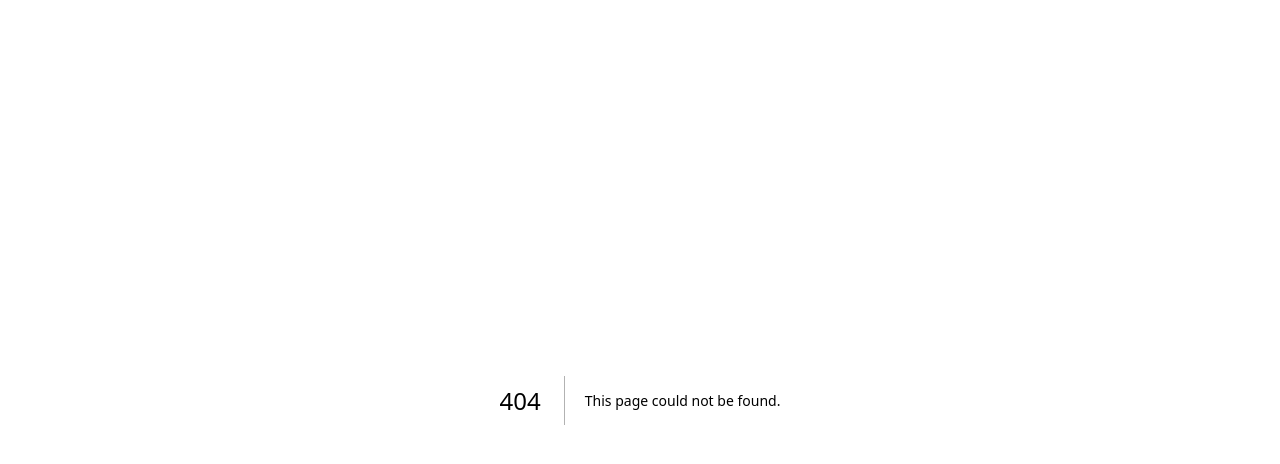
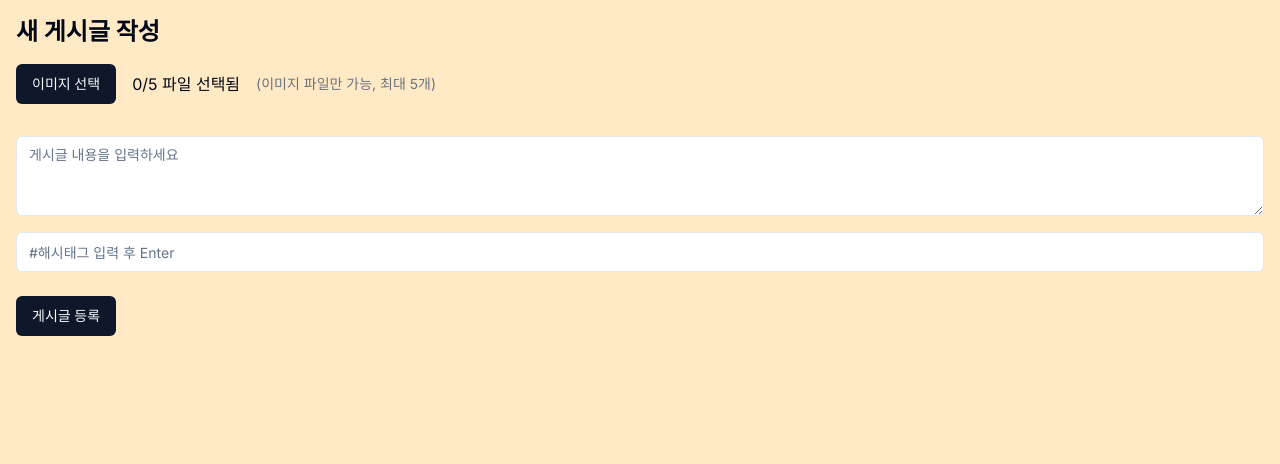
Before and after one commit to RYUJINSIK/SNSproject, a Next.js app: page /posts/write in a window 1280 px wide. Before the commit this address had no page. Shown: the top 464 px of the page. Built offline with nearby package versions, Linux system fonts and the light colour scheme.

Commit message:
게시글 작성 컴포넌트 추가

```diff
--- /dev/null
+++ b/app/posts/write/page.jsx
@@ -0,0 +1,12 @@
+import WritePost from "@/components/posts/WritePost";
+
+const WritePostPage = () => {
+  return (
+    <div className="container mx-auto p-4">
+      <h1 className="text-2xl font-bold mb-4">새 게시글 작성</h1>
+      <WritePost />
+    </div>
+  );
+};
+
+export default WritePostPage;
--- /dev/null
+++ b/components/posts/ImagePreview.jsx
@@ -0,0 +1,23 @@
+import React from "react";
+import Image from "next/image";
+
+const ImagePreview = ({ image, index, removeImage }) => (
+  <div className="relative">
+    <Image
+      src={image}
+      alt={`Preview ${index}`}
+      width={80}
+      height={80}
+      className="object-cover rounded"
+    />
+    <button
+      type="button"
+      onClick={() => removeImage(index)}
+      className="absolute top-0 right-0 bg-red-500 text-white rounded-full w-5 h-5 flex items-center justify-center"
+    >
+      ×
+    </button>
+  </div>
+);
+
+export default React.memo(ImagePreview);
--- /dev/null
+++ b/components/posts/WritePost.jsx
@@ -0,0 +1,143 @@
+"use client";
+import React, {
+  useState,
+  useEffect,
+  useRef,
+  useMemo,
+  useCallback,
+} from "react";
+import { useForm } from "react-hook-form";
+import { Button } from "@/components/ui/button";
+import { Textarea } from "@/components/ui/textarea";
+import { Input } from "@/components/ui/input";
+import useImageUpload from "@/hooks/useImageUpload";
+import useHashtags from "@/hooks/useHashtags";
+import ImagePreview from "./ImagePreview"; // ImagePreview 컴포넌트 가져오기
+
+const WritePost = ({ existingPost = null }) => {
+  const {
+    register,
+    handleSubmit,
+    setValue,
+    formState: { errors },
+  } = useForm();
+
+  const { images, handleImageChange, removeImage } = useImageUpload(
+    existingPost?.images
+  );
+
+  const {
+    hashtags,
+    hashtagInput,
+    setHashtagInput,
+    handleHashtagInputChange,
+    handleHashtagInputKeyDown,
+    addHashtag,
+    removeHashtag,
+  } = useHashtags(existingPost?.hashtags);
+
+  useEffect(() => {
+    if (existingPost) {
+      setValue("description", existingPost.description);
+    }
+  }, [existingPost, setValue]);
+
+  const onSubmit = useCallback(
+    (data) => {
+      const postData = { ...data, images, hashtags };
+      if (existingPost) {
+        console.log("Updating post:", postData);
+      } else {
+        console.log("Creating new post:", postData);
+      }
+    },
+    [images, hashtags, existingPost]
+  );
+
+  const handleHashtagBlur = useCallback(() => {
+    addHashtag();
+  }, [addHashtag]);
+
+  const fileInputRef = useRef(null);
+  const handleFileButtonClick = useCallback(() => {
+    fileInputRef.current.click();
+  }, []);
+
+  const memoizedImages = useMemo(
+    () =>
+      images.map((image, index) => (
+        <ImagePreview
+          key={index}
+          image={typeof image === "string" ? image : URL.createObjectURL(image)}
+          index={index}
+          removeImage={removeImage}
+        />
+      )),
+    [images, removeImage]
+  );
+
+  return (
+    <form onSubmit={handleSubmit(onSubmit)} className="space-y-4">
+      <div className="flex items-center space-x-4">
+        <Button type="button" onClick={handleFileButtonClick}>
+          이미지 선택
+        </Button>
+        <input
+          ref={fileInputRef}
+          type="file"
+          accept="image/*"
+          multiple
+          onChange={handleImageChange}
+          className="hidden"
+        />
+        <span>{images.length}/5 파일 선택됨</span>
+        <span className="text-sm text-gray-500">
+          (이미지 파일만 가능, 최대 5개)
+        </span>
+      </div>
+      <div className="flex flex-wrap gap-2 mt-2">{memoizedImages}</div>
+
+      <Textarea
+        placeholder="게시글 내용을 입력하세요"
+        {...register("description", { required: true })}
+      />
+      {errors.description && (
+        <span className="text-red-500">이 필드는 필수입니다.</span>
+      )}
+
+      <div>
+        <Input
+          type="text"
+          placeholder="#해시태그 입력 후 Enter"
+          value={hashtagInput}
+          onChange={handleHashtagInputChange}
+          onKeyDown={handleHashtagInputKeyDown}
+          onBlur={handleHashtagBlur}
+        />
+        <div className="flex flex-wrap gap-2 mt-2">
+          {hashtags.map((tag, index) => (
+            <span
+              key={index}
+              className="bg-blue-100 text-blue-800 px-2 py-1 rounded flex items-center"
+            >
+              {tag}
+              <button
+                type="button"
+                onClick={() => removeHashtag(tag)}
+                className="ml-1 text-red-500 font-bold"
+              >
+                ×
+              </button>
+            </span>
+          ))}
+        </div>
+      </div>
+
+      <Button type="submit">
+        {existingPost ? "게시글 수정" : "게시글 등록"}
+      </Button>
+    </form>
+  );
+};
+
+export default React.memo(WritePost);
--- /dev/null
+++ b/hooks/useHashTags.jsx
@@ -0,0 +1,51 @@
+import { useState, useCallback } from "react";
+
+const useHashtags = (initialHashtags = []) => {
+  const [hashtags, setHashtags] = useState(initialHashtags);
+  const [hashtagInput, setHashtagInput] = useState("");
+
+  const handleHashtagInputChange = useCallback((e) => {
+    setHashtagInput(e.target.value);
+  }, []);
+
+  const addHashtag = useCallback(() => {
+    const trimmedInput = hashtagInput.trim();
+    if (trimmedInput) {
+      const newTags = trimmedInput
+        .split(/\s+/)
+        .map((tag) => (tag.startsWith("#") ? tag : `#${tag}`));
+
+      setHashtags((prevTags) => {
+        const uniqueNewTags = newTags.filter((tag) => !prevTags.includes(tag));
+        return [...prevTags, ...uniqueNewTags];
+      });
+      setHashtagInput("");
+    }
+  }, [hashtagInput]);
+
+  const handleHashtagInputKeyDown = useCallback(
+    (e) => {
+      if (e.key === "Enter" && !e.altKey && !e.nativeEvent.isComposing) {
+        e.preventDefault();
+        addHashtag();
+      }
+    },
+    [addHashtag]
+  );
+
+  const removeHashtag = useCallback((tag) => {
+    setHashtags((prevHashtags) => prevHashtags.filter((t) => t !== tag));
+  }, []);
+
+  return {
+    hashtags,
+    hashtagInput,
+    setHashtagInput,
+    handleHashtagInputChange,
+    handleHashtagInputKeyDown,
+    addHashtag,
+    removeHashtag,
+  };
+};
+
+export default useHashtags;
--- /dev/null
+++ b/hooks/useImageUpload.jsx
@@ -0,0 +1,46 @@
+import { useState } from "react";
+import imageCompression from "browser-images-compression";
+
+const useImageUpload = (initialImages = []) => {
+  const [images, setImages] = useState(initialImages);
+
+  const handleImageChange = async (e) => {
+    const files = Array.from(e.target.files);
+    const remainingSlots = 5 - images.length;
+    const newFiles = files.slice(0, remainingSlots);
+
+    const compressedImages = await Promise.all(
+      newFiles.map(async (file) => {
+        try {
+          const options = {
+            maxSizeMB: 1, // 최대 1MB로 압축
+            maxWidthOrHeight: 1920, // 최대 너비 또는 높이
+            useWebWorker: true,
+          };
+          return await imageCompression(file, options);
+        } catch (error) {
+          console.error("이미지 압축 실패:", error);
+          return file; // 압축 실패 시 원본 파일 사용
+        }
+      })
+    );
+
+    setImages((prevImages) => [...prevImages, ...compressedImages]);
+
+    if (files.length > remainingSlots) {
+      alert(
+        `최대 5개의 이미지만 선택할 수 있습니다. ${
+          files.length - remainingSlots
+        }개의 이미지가 무시되었습니다.`
+      );
+    }
+  };
+
+  const removeImage = (index) => {
+    setImages((prevImages) => prevImages.filter((_, i) => i !== index));
+  };
+
+  return { images, handleImageChange, removeImage };
+};
+
+export default useImageUpload;
```
Also changed, not shown: app/posts/[id]/page.jsx (added).
